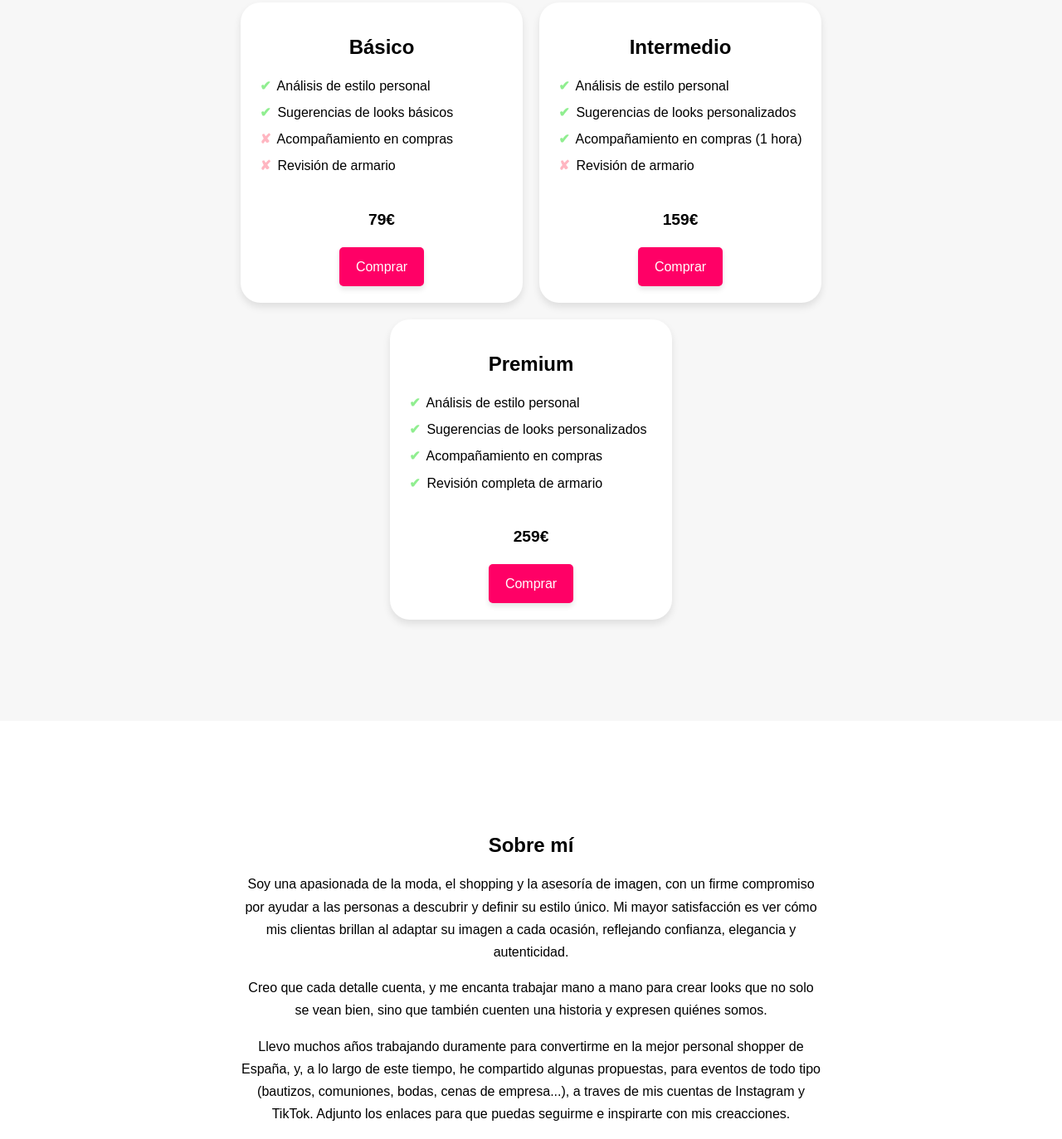
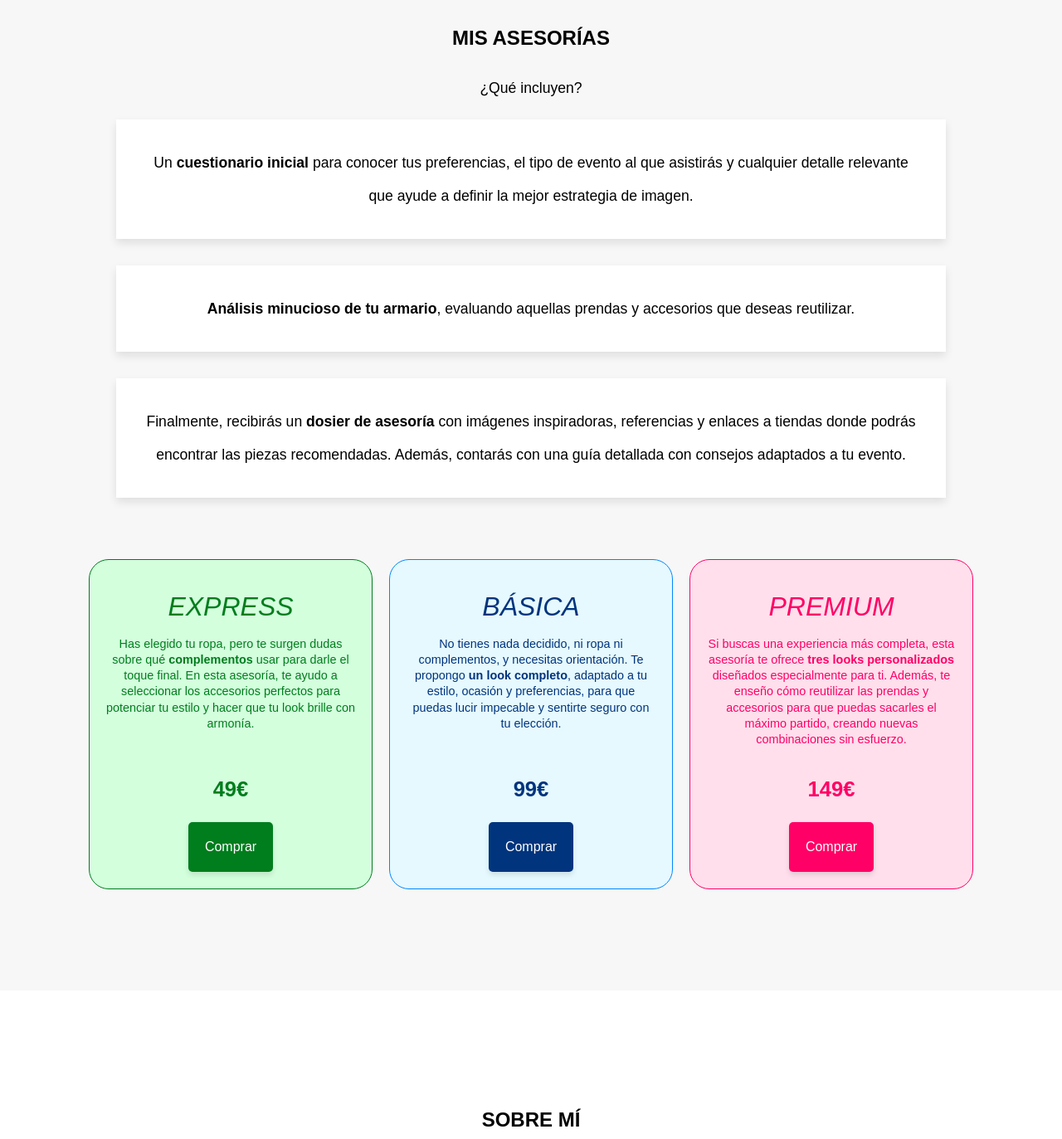
Before and after one commit to paulacarranza/personalshopper, a plain HTML site: page index.html in a window 1280 px wide. Shown: the part 745-2118 px from the top of the page at 83% size. Drawn offline with Linux system fonts and the light colour scheme.

Commit message:
Cambio maquetación y diseño

```diff
--- a/index.html
+++ b/index.html
@@ -19,7 +19,8 @@
         margin: 0;
         padding: 0;
         background-color: #fff;
-        line-height: 1.7rem;
+        line-height: 2.5rem;
+        font-weight: 100;
       }
       ul {
         list-style: none; /* Quita los puntos del ul y li */
@@ -29,16 +30,6 @@
       }
       li {
         margin-bottom: 5px; /* Opcional: Añade un pequeño espacio entre los elementos */
-      }
-      .service-tools {
-        display: flex;
-        flex-direction: column;
-        align-items: center;
-      }
-      .price {
-        font-weight: 600;
-        font-size: 1.2rem;
-        padding-top: 2rem;
       }
       .check,
       .cross {
@@ -57,7 +48,7 @@
         font-weight: bold; /* Opcional para resaltar */
       }
       header {
-        background-color: #fff;
+        background-color: #ffffff;
         padding: 10px 0;
         text-align: center;
       }
@@ -84,12 +75,23 @@
         margin: 0;
         line-height: 3rem;
       }
-      .hero h1 span {
-        display: block;
+      .hero h1 .h1-add {
         font-size: 1rem;
         font-weight: 100;
-        padding-top: 1rem;
-        line-height: 1.2rem;
+        line-height: 1.4rem;
+        text-transform: uppercase;
+        display: inline-block;
+        margin-top: 1rem;
+      }
+      .h1-container {
+        background-color: rgba(0, 0, 0, 0.85);
+        padding: 2rem;
+        margin-left: 1rem !important;
+        margin-right: 1rem !important;
+      }
+      .pink-text {
+        color: #ff0066;
+        display: inline-block;
       }
       .btn-cta {
         display: inline-block;
@@ -123,6 +125,13 @@
       .btn-cta-whatsapp:hover {
         background-color: #1ebe57;
       }
+      .btn-cta-pink {
+        background-color: #ff0066;
+      }
+      .btn-cta-pink:hover {
+        background-color: #ff48b6;
+        transform: scale(1.05);
+      }
       .btn-buy {
         background-color: #ff0066;
         align-items: center;
@@ -143,21 +152,78 @@
         background-color: #ff48b6;
         transform: scale(1.05);
       }
+      .full-services {
+        background-color: #f7f7f7;
+        padding: 0 20px 7rem 20px;
+        text-align: center;
+      }
+      .service-tools {
+        display: flex;
+        flex-direction: column;
+        align-items: center;
+      }
       .services {
-        background-color: #f7f7f7;
         display: flex;
         flex-wrap: wrap;
         justify-content: center;
-        padding: 7rem;
       }
       .service-card {
-        background-color: #fff;
-        box-shadow: 0 5px 10px rgba(0, 0, 0, 0.1);
         margin: 10px;
         padding: 20px;
         flex: 0 0 300px;
         text-align: center;
         border-radius: 1.5rem;
+      }
+      .service-card p {
+        line-height: 1.2rem;
+        min-height: 150px;
+        font-size: 0.9rem;
+      }
+      .service-card h3 {
+        font-weight: 100;
+        font-size: 2rem;
+        margin: 1rem;
+        font-style: italic;
+      }
+      .service-card .price {
+        font-weight: 600;
+        font-size: 1.6rem;
+      }
+      .card-green {
+        border: 1px solid #007d1d;
+        background-color: #d3ffdd;
+        color: #007d1d;
+      }
+      .btn-green {
+        background-color: #007d1d;
+      }
+      .btn-green:hover {
+        background-color: #00cc30;
+        transform: scale(1.05);
+      }
+      .card-blue {
+        border: 1px solid #0088ff;
+        background-color: #e5f9ff;
+        color: #00347d;
+      }
+      .btn-blue {
+        background-color: #00347d;
+      }
+      .btn-blue:hover {
+        background-color: #0054c9;
+        transform: scale(1.05);
+      }
+      .card-pink {
+        border: 1px solid #ff0066;
+        background-color: #ffdfec;
+        color: #ff0066;
+      }
+      .btn-pink {
+        background-color: #ff0066;
+      }
+      .btn-pink:hover {
+        background-color: #ff48b6;
+        transform: scale(1.05);
       }
       .about {
         background-color: #fff;
@@ -180,6 +246,22 @@
       .wrap-container {
         max-width: 700px;
         padding: 6rem 0;
+        margin: 0 auto;
+      }
+      .wrap-container-xl {
+        max-width: 1000px;
+        padding: 6rem 0;
+        margin: 0 auto;
+      }
+      .wrap-container p,
+      .wrap-container-xl p {
+        font-size: 1.1rem;
+      }
+      .step {
+        background-color: white;
+        box-shadow: 0 5px 10px rgba(0, 0, 0, 0.1);
+        margin-bottom: 2rem;
+        padding: 2rem;
       }
       footer {
         background-color: #333;
@@ -224,67 +306,92 @@
       />
     </header>
     <section class="hero">
-      <div class="wrap-container">
+      <div
+        class="wrap-container h1-container"
+        style="padding-left: 1rem; padding-right: 1rem"
+      >
         <h1>
           Descubre el poder de una asesoría personalizada que habla por ti
-          <span
-            >con mis servicios de personal shopper<br />para eventos, fiestas y
-            ocasiones especiales</span
-          >
+          <br />
+          <span class="h1-add">
+            con mis servicios de personal shopper para
+            <span class="pink-text">
+              eventos, fiestas y ocasiones especiales
+            </span>
+          </span>
         </h1>
-        <a href="#services" class="btn-cta">¡Quiero saber más!</a>
+        <a href="#full-services" class="btn-cta btn-cta-pink"
+          >¡Quiero saber más!</a
+        >
       </div>
     </section>
-    <section id="services" class="services">
-      <div class="service-card">
-        <h2>Básico</h2>
-        <ul>
-          <li><span class="check">✔</span> Análisis de estilo personal</li>
-          <li><span class="check">✔</span> Sugerencias de looks básicos</li>
-          <li><span class="cross">✘</span> Acompañamiento en compras</li>
-          <li><span class="cross">✘</span> Revisión de armario</li>
-        </ul>
-        <div class="service-tools">
-          <span class="price">79€</span>
-          <a href="#contact" class="btn-buy">Comprar</a>
+    <section id="full-services" class="full-services">
+      <div class="wrap-container-xl" style="padding-bottom: 2rem">
+        <h2>MIS ASESORÍAS</h2>
+        <p>¿Qué incluyen?</p>
+        <p class="step">
+          Un <b>cuestionario inicial</b> para conocer tus preferencias, el tipo
+          de evento al que asistirás y cualquier detalle relevante que ayude a
+          definir la mejor estrategia de imagen.
+        </p>
+        <p class="step">
+          <b>Análisis minucioso de tu armario</b>, evaluando aquellas prendas y
+          accesorios que deseas reutilizar.
+        </p>
+        <p class="step">
+          Finalmente, recibirás un <b>dosier de asesoría</b> con imágenes
+          inspiradoras, referencias y enlaces a tiendas donde podrás encontrar
+          las piezas recomendadas. Además, contarás con una guía detallada con
+          consejos adaptados a tu evento.
+        </p>
+      </div>
+      <div class="services">
+        <div class="service-card card-green">
+          <h3>EXPRESS</h3>
+          <p>
+            Has elegido tu ropa, pero te surgen dudas sobre qué
+            <b>complementos</b>
+            usar para darle el toque final. En esta asesoría, te ayudo a
+            seleccionar los accesorios perfectos para potenciar tu estilo y
+            hacer que tu look brille con armonía.
+          </p>
+          <div class="service-tools">
+            <span class="price">49€</span>
+            <a href="#contact" class="btn-buy btn-green">Comprar</a>
+          </div>
         </div>
-      </div>
-      <div class="service-card">
-        <h2>Intermedio</h2>
-        <ul>
-          <li><span class="check">✔</span> Análisis de estilo personal</li>
-          <li>
-            <span class="check">✔</span> Sugerencias de looks personalizados
-          </li>
-          <li>
-            <span class="check">✔</span> Acompañamiento en compras (1 hora)
-          </li>
-          <li><span class="cross">✘</span> Revisión de armario</li>
-        </ul>
-        <div class="service-tools">
-          <span class="price">159€</span>
-          <a href="#contact" class="btn-buy">Comprar</a>
+        <div class="service-card card-blue">
+          <h3>BÁSICA</h3>
+          <p>
+            No tienes nada decidido, ni ropa ni complementos, y necesitas
+            orientación. Te propongo <b>un look completo</b>, adaptado a tu
+            estilo, ocasión y preferencias, para que puedas lucir impecable y
+            sentirte seguro con tu elección.
+          </p>
+          <div class="service-tools">
+            <span class="price">99€</span>
+            <a href="#contact" class="btn-buy btn-blue">Comprar</a>
+          </div>
         </div>
-      </div>
-      <div class="service-card">
-        <h2>Premium</h2>
-        <ul>
-          <li><span class="check">✔</span> Análisis de estilo personal</li>
-          <li>
-            <span class="check">✔</span> Sugerencias de looks personalizados
-          </li>
-          <li><span class="check">✔</span> Acompañamiento en compras</li>
-          <li><span class="check">✔</span> Revisión completa de armario</li>
-        </ul>
-        <div class="service-tools">
-          <span class="price">259€</span>
-          <a href="#contact" class="btn-buy">Comprar</a>
+        <div class="service-card card-pink">
+          <h3>PREMIUM</h3>
+          <p>
+            Si buscas una experiencia más completa, esta asesoría te ofrece
+            <b>tres looks personalizados</b> diseñados especialmente para ti.
+            Además, te enseño cómo reutilizar las prendas y accesorios para que
+            puedas sacarles el máximo partido, creando nuevas combinaciones sin
+            esfuerzo.
+          </p>
+          <div class="service-tools">
+            <span class="price">149€</span>
+            <a href="#contact" class="btn-buy btn-pink">Comprar</a>
+          </div>
         </div>
       </div>
     </section>
     <section class="about">
       <div class="wrap-container">
-        <h2>Sobre mí</h2>
+        <h2>SOBRE MÍ</h2>
         <p>
           Soy una apasionada de la moda, el shopping y la asesoría de imagen,
           con un firme compromiso por ayudar a las personas a descubrir y
@@ -323,18 +430,13 @@
     </section>
     <section id="contact" class="contact">
       <div class="wrap-container">
-        <h2>Contacto</h2>
+        <h2>CONTACTO</h2>
         <p>
           <b>¿Lista para transformar tu estilo?</b> Explora nuestros exclusivos
           paquetes de Personal Shopper diseñados para realzar tu imagen y
           confianza en cada ocasión especial.
         </p>
-        <p>
-          Te recuerdo que trabajo de forma <b>online</b>, pero si lo deseas
-          también puedo ofrecerte mis servicios de forma <b>presencial</b> el
-          Valladolid, España. Tambíen podemos hablar sobre la posibilidad de
-          visitarte en tu ciudad.
-        </p>
+        <p>Te recuerdo que trabajo <b>100% online</b>, para toda España.</p>
         <p>
           Si tienes dudas, necesitas asesoría o quieres contratar cualquiera de
           nuestros paquetes, ¡estoy aquí para ayudarte! Simplemente
```
Also changed, not shown: hero.jpg.
